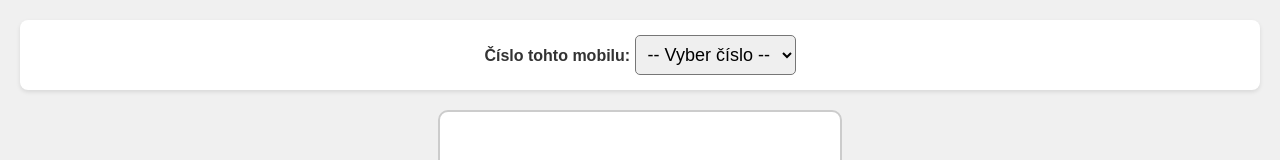
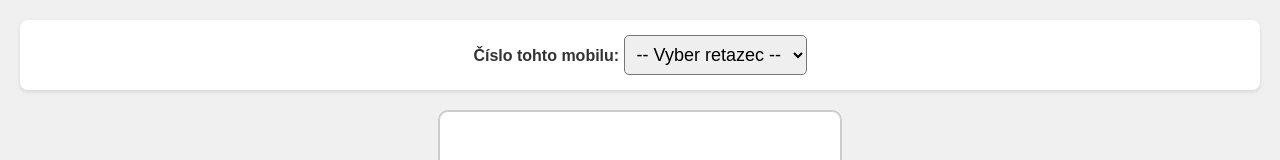
Before and after one commit to hurbanic/qr-skener, a plain HTML site: page index.html in a window 1280 px wide. Shown: the top 160 px of the page. Drawn offline with Linux system fonts and the light colour scheme.

Commit message:
Update index.html

```diff
--- a/index.html
+++ b/index.html
@@ -62,17 +62,17 @@
     <div id="setup">
         <label for="phone-id"><strong>Číslo tohto mobilu:</strong> </label>
         <select id="phone-id" onchange="savePhoneId()">
-            <option value="">-- Vyber číslo --</option>
-            <option value="1">1</option>
-            <option value="2">2</option>
-            <option value="3">3</option>
-            <option value="4">4</option>
-            <option value="5">5</option>
-            <option value="6">6</option>
-            <option value="7">7</option>
-            <option value="8">8</option>
-            <option value="9">9</option>
-            <option value="10">10</option>
+            <option value="">-- Vyber retazec --</option>
+            <option value="chlap">chlap</option>
+            <option value="stroj">stroj</option>
+            <option value="motor">motor</option>
+            <option value="slnko">slnko</option>
+            <option value="necht">necht</option>
+            <option value="tlmic">tlmic</option>
+            <option value="kluka">kluka</option>
+            <option value="drevo">drevo</option>
+            <option value="flasa">flasa</option>
+            <option value="freza">freza</option>
         </select>
     </div>
 
```
